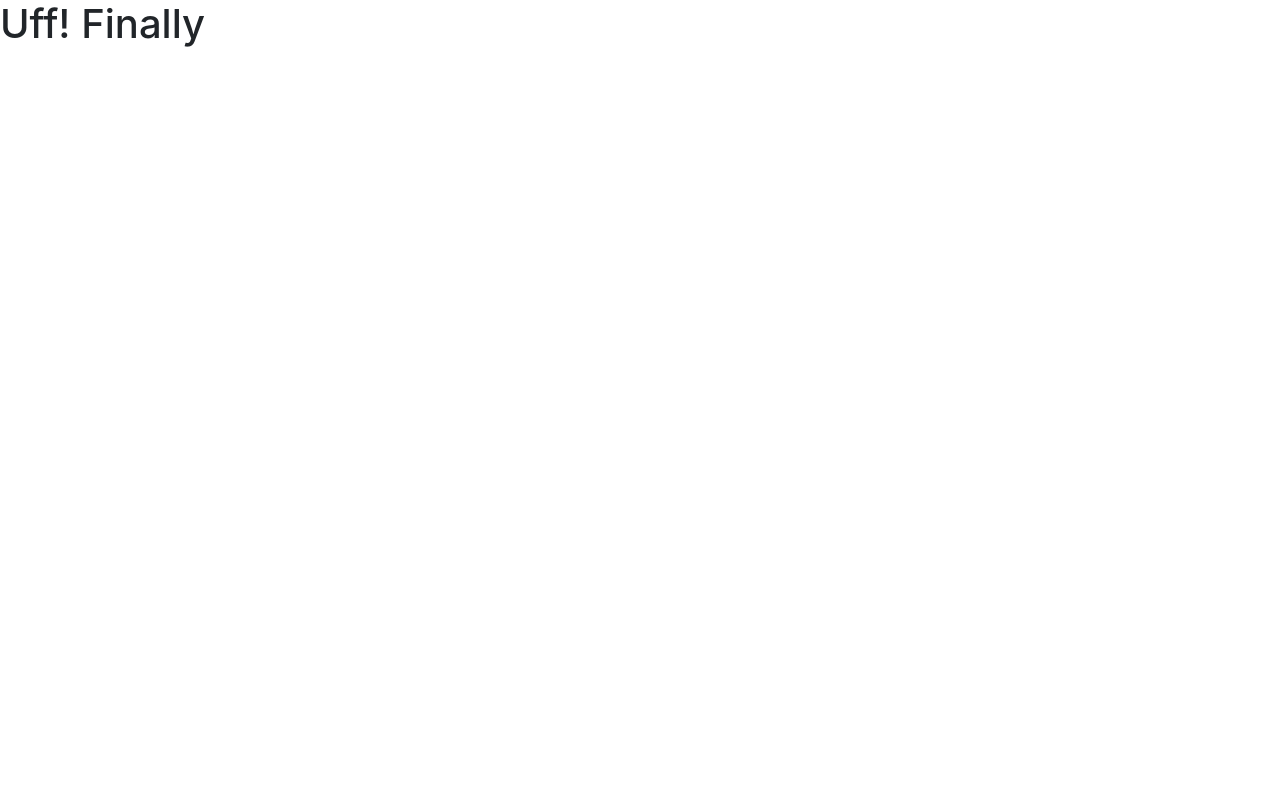
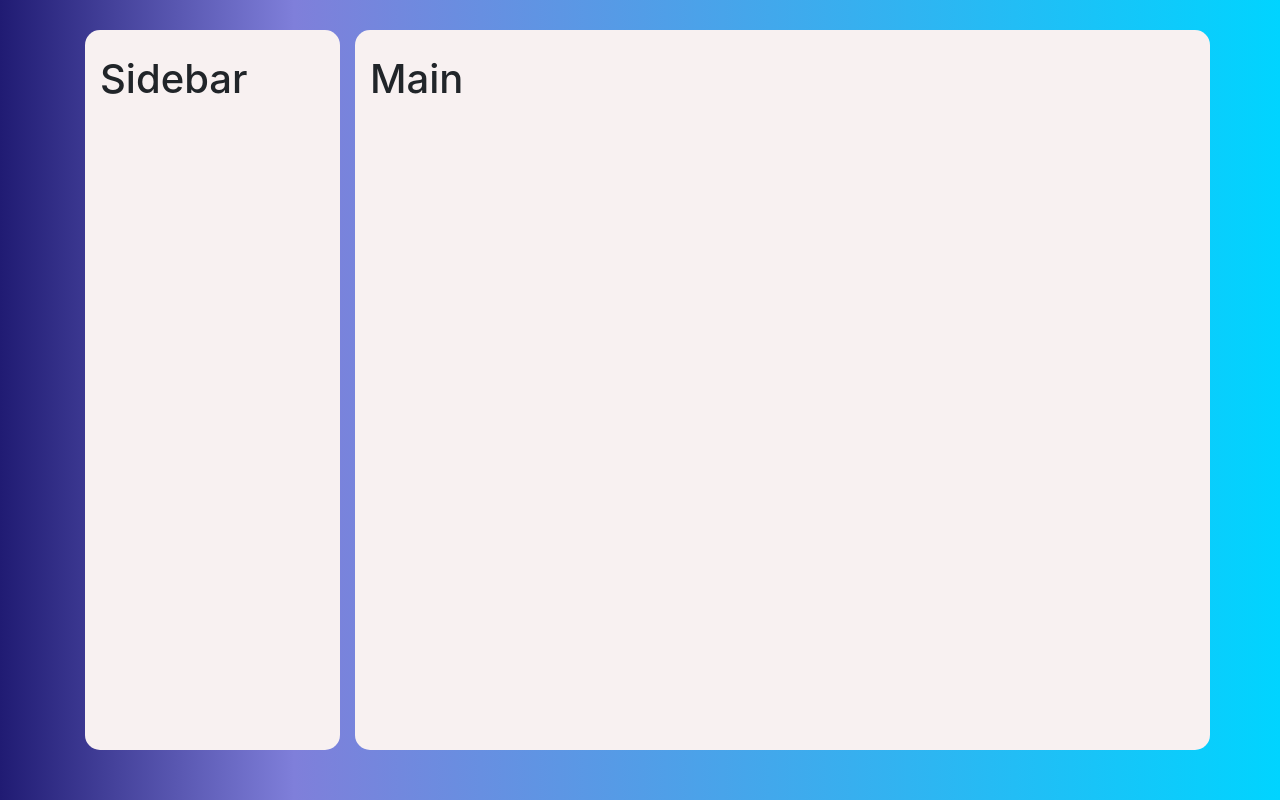
Before and after one commit to vovabatsyk/GitTest, a React (Create React App) app: page / in a window 1280 px wide. Built offline with nearby package versions, Linux system fonts and the light colour scheme.

Commit message:
Add Layout

```diff
--- a/public/index.html
+++ b/public/index.html
@@ -6,13 +6,12 @@
   <link rel="icon" href="%PUBLIC_URL%/favicon.ico" />
   <meta name="viewport" content="width=device-width, initial-scale=1" />
   <meta name="theme-color" content="#000000" />
-    <meta name="description" content="Web site created using create-react-app" />
+  <meta name="description" content="React Dev-Portfolio" />
   <link rel="apple-touch-icon" href="%PUBLIC_URL%/logo192.png" />
   <!--
       manifest.json provides metadata used when your web app is installed on a
       user's mobile device or desktop. See https://developers.google.com/web/fundamentals/web-app-manifest/
     -->
-    <link rel="manifest" href="%PUBLIC_URL%/manifest.json" />
 
   <!-- Bootstrap CSS -->
   <link rel="stylesheet" href="https://stackpath.bootstrapcdn.com/bootstrap/4.4.1/css/bootstrap.min.css"
--- a/src/App.js
+++ b/src/App.js
@@ -1,11 +1,22 @@
 import React from 'react'
+import { Sidebar } from './components/Sidebar'
+import { Main } from './Main'
 
-function App() {
+export const App = () => {
 	return (
 		<div className='App'>
-			<h1>Uff! Finally</h1>
+			<div className='container'>
+				<div className='row'>
+					<div className='col-lg-3'>
+						<div className='app__sidebar'>
+							<Sidebar />
+						</div>
+					</div>
+					<div className='col-lg-9 app__main-content'>
+						<Main />
+					</div>
+				</div>
+			</div>
 		</div>
 	)
 }
-
-export default App
--- /dev/null
+++ b/src/Main.js
@@ -0,0 +1,9 @@
+import React from 'react'
+
+export const Main = () => {
+	return (
+		<div>
+			<h1>Main</h1>
+		</div>
+	)
+}
--- /dev/null
+++ b/src/components/Sidebar.js
@@ -0,0 +1,9 @@
+import React from 'react'
+
+export const Sidebar = () => {
+	return (
+		<div>
+			<h1>Sidebar</h1>
+		</div>
+	)
+}
--- a/src/index.css
+++ b/src/index.css
@@ -1 +1,38 @@
 @import url('https://fonts.googleapis.com/css2?family=Kaushan+Script&family=Merriweather:wght@300&display=swap');
+
+:root {
+	--main-bg-color: linear-gradient(
+		90deg,
+		rgba(32, 27, 115, 1) 0%,
+		rgba(127, 127, 218, 1) 23%,
+		rgba(0, 212, 255, 1) 100%
+	);
+	--content-bg-color: #f8f1f1;
+	--app-padding: 25px 15px;
+	--app-border-radius: 15px;
+}
+
+body {
+	background: var(--main-bg-color);
+	background-attachment: fixed;
+}
+
+.container {
+	padding-top: 30px;
+}
+
+.row {
+	height: 90vh;
+}
+.app__sidebar {
+	background-color: var(--content-bg-color);
+	height: 100%;
+	border-radius: var(--app-border-radius);
+	padding: var(--app-padding);
+}
+
+.app__main-content {
+	background-color: var(--content-bg-color);
+	border-radius: var(--app-border-radius);
+	padding: var(--app-padding);
+}
--- a/src/index.js
+++ b/src/index.js
@@ -1,7 +1,7 @@
 import React from 'react'
 import ReactDOM from 'react-dom'
 import './index.css'
-import App from './App'
+import { App } from './App'
 
 ReactDOM.render(
 	<React.StrictMode>
```
Lines whose indentation alone changed are shown as unchanged.
